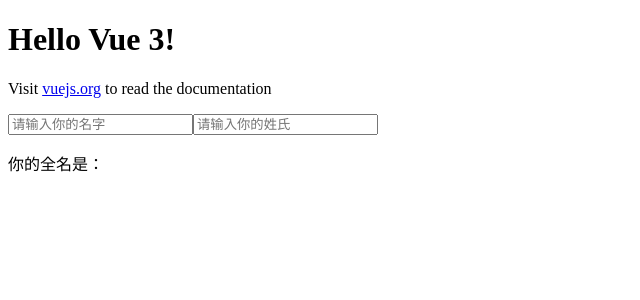
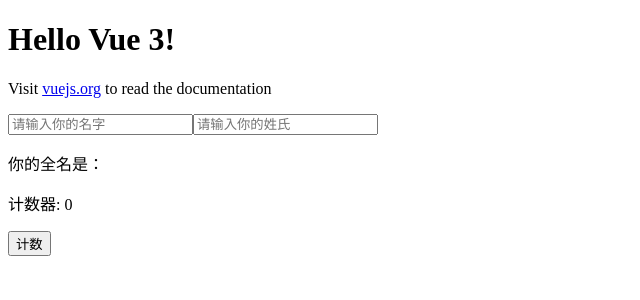
Before and after one commit to precioussilence/learn-vue3, a Vue app: page / in a window 1280 px wide. Shown: the top 300 px of the page, without its empty margins (0-640 px from the left). Built offline with nearby package versions, Linux system fonts and the light colour scheme; the HTML template or start-up script is replaced by a standard one.

Commit message:
把计数器做成子组件，父组件控制 count

```diff
--- a/src/App.vue
+++ b/src/App.vue
@@ -1,5 +1,13 @@
 <script setup lang="ts">
+import { ref } from 'vue'
+import CounterDemo from './components/CounterDemo.vue'
 import NameInput from './components/NameInput.vue'
+
+const title = ref('计数器')
+const count = ref(0)
+function increase() {
+  count.value++
+}
 </script>
 
 <template>
@@ -9,6 +17,7 @@ import NameInput from './components/NameInput.vue'
     documentation
   </p>
   <NameInput></NameInput>
+  <CounterDemo :title="title" :count="count" @increase="increase"></CounterDemo>
 </template>
 
 <style scoped></style>
--- /dev/null
+++ b/src/components/CounterDemo.vue
@@ -0,0 +1,23 @@
+<template>
+  <div>
+    <p>{{ title }}: {{ count }}</p>
+    <button @click="handleClick">计数</button>
+  </div>
+</template>
+
+<script setup lang="ts">
+defineProps<{
+  title: string
+  count: number
+}>()
+
+const emit = defineEmits<{
+  (e: 'increase'): void
+}>()
+
+function handleClick() {
+  emit('increase')
+}
+</script>
+
+<style scoped></style>
```
